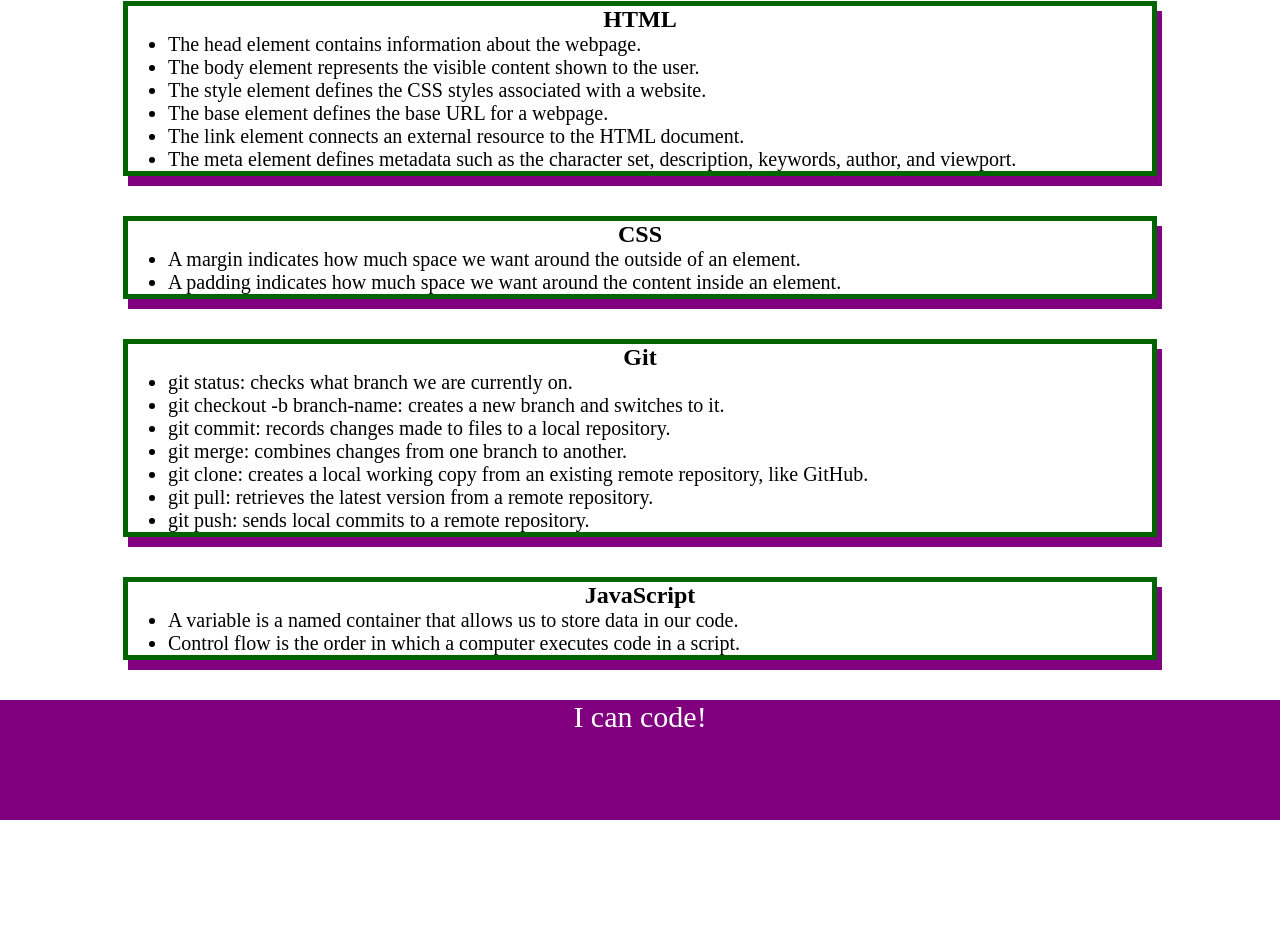
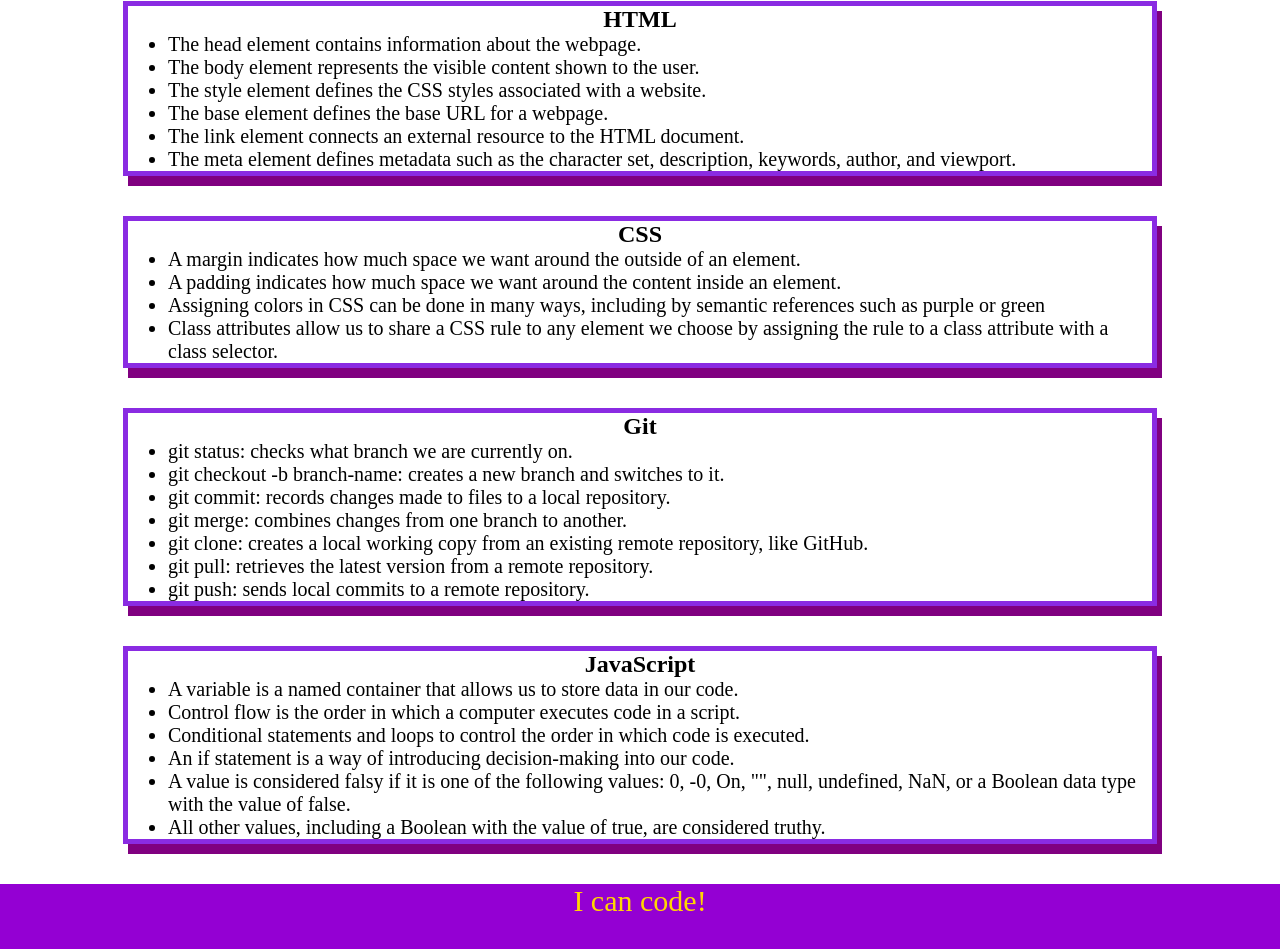
Before and after one commit to dweese33/prework-study-guide, a plain HTML site: page index.html in a window 1280 px wide. Shown: the part 159-1108 px from the top of the page. Before the commit the page ends 979 px from the top, so only its background shows below. Drawn offline with Linux system fonts and the light colour scheme.

Commit message:
Edited README file

```diff
--- a/assets/script.js
+++ b/assets/script.js
@@ -1,5 +1,4 @@
 var topics = ['HTML', 'CSS', 'Git', 'JavaScript'];
-
 var randomTopic = topics[Math.floor(Math.random() * topics.length)];
 
 function listTopics() {
--- a/assets/style.css
+++ b/assets/style.css
@@ -7,8 +7,8 @@ header,
 footer {
     width: 100%;
     height: 120px;
-    background-color: purple;
-    color: white;
+    background-color: darkviolet;
+    color: gold;
 }
 
 h1,
@@ -37,6 +37,6 @@ p {
 .card {
     width: 80%;
     margin: 40px auto;
-    border: 5px solid darkgreen;
+    border: 5px solid blueviolet;
     box-shadow: 5px 10px #800080;
   }
--- a/index.html
+++ b/index.html
@@ -32,6 +32,8 @@
         <ul>
           <li>A margin indicates how much space we want around the outside of an element.</li>
           <li>A padding indicates how much space we want around the content inside an element.</li>
+          <li>Assigning colors in CSS can be done in many ways, including by semantic references such as purple or green</li>
+          <li>Class attributes allow us to share a CSS rule to any element we choose by assigning the rule to a class attribute with a class selector.</li>
         </ul>
       </section>
 
@@ -53,6 +55,10 @@
         <ul>
           <li>A variable is a named container that allows us to store data in our code.</li>
           <li>Control flow is the order in which a computer executes code in a script.</li>
+          <li>Conditional statements and loops to control the order in which code is executed.</li>
+          <li>An if statement is a way of introducing decision-making into our code.</li>
+          <li>A value is considered falsy if it is one of the following values: 0, -0, On, "", null, undefined, NaN, or a Boolean data type with the value of false.</li>
+          <li>All other values, including a Boolean with the value of true, are considered truthy.</li>
      </ul>
       </section>
     </main>
```
Also changed, not shown: 1 other file.
